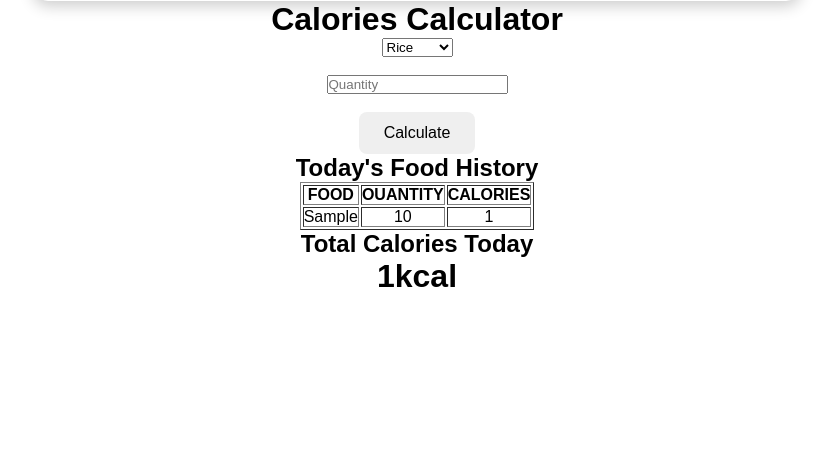
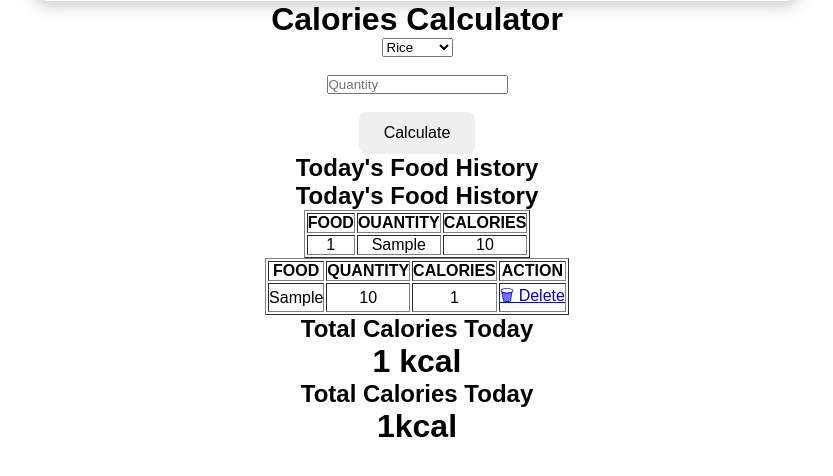
Before and after one commit to rehanahmedmulla/Calorie-Counter, a Flask app: page /dashboard in a window 1280 px wide. Shown: the part 303-779 px from the top of the page, without its empty margins (223-1056 px from the left). Run offline with Flask 3, Linux system fonts and the light colour scheme; tables that the repository leaves empty hold one stand-in row (values such as "Sample post").

Commit message:
Add delete food entry feature

```diff
--- a/app.py
+++ b/app.py
@@ -1,4 +1,4 @@
-from flask import Flask, render_template, request
+from flask import Flask, render_template, request,redirect
 import sqlite3
 from datetime import date
 
@@ -42,7 +42,7 @@ def dashboard():
         today = date.today()
 
         cursor.execute(
-            "INSERT INTO food_history (food, quantity, calories, date) VALUES (?, ?, ?, ?)",
+            "INSERT INTO food_history (food, quantity, calories,date) VALUES (?, ?, ?, ?)",
             (food, quantity, calories, str(today))
         )
 
@@ -52,7 +52,7 @@ def dashboard():
     cursor = conn.cursor()
 
     cursor.execute("""
-        SELECT food, quantity, calories
+        SELECT id,food, quantity, calories
         FROM food_history
         ORDER BY id DESC
     """)
@@ -60,7 +60,7 @@ def dashboard():
     history = cursor.fetchall()
     total_calories=0
     for item in history:
-        total_calories += item[2]
+        total_calories += item[3]
 
     conn.close()
     goal = 2500
@@ -83,6 +83,23 @@ def dashboard():
         remaining=remaining,
         progress=progress
     )
+
+@app.route("/delete/<int:id>")
+def delete(id):
+
+    conn = sqlite3.connect("calories.db")
+    cursor = conn.cursor()
+
+    cursor.execute(
+        "DELETE FROM food_history WHERE id=?",
+        (id,)
+    )
+
+    conn.commit()
+    conn.close()
+
+    return redirect("/dashboard")
+
 @app.route("/bmi", methods=["GET", "POST"])
 def bmi():
 
--- a/templates/dashboard.html
+++ b/templates/dashboard.html
@@ -85,6 +85,37 @@
             <td>{{item[1]}}</td>
             <td>{{item[2]}}</td>
         </tr>
+        <h2>Today's Food History</h2>
+
+<table border="1" cellpadding="10" style="margin:auto;">
+
+    <tr>
+        <th>FOOD</th>
+        <th>QUANTITY</th>
+        <th>CALORIES</th>
+        <th>ACTION</th>
+    </tr>
+
+    {% for item in history %}
+
+    <tr>
+        <td>{{ item[1] }}</td>
+        <td>{{ item[2] }}</td>
+        <td>{{ item[3] }}</td>
+
+        <td>
+            <a href="/delete/{{ item[0] }}">
+                🗑 Delete
+            </a>
+        </td>
+    </tr>
+
+    {% endfor %}
+
+</table>
+
+<h2>Total Calories Today</h2>
+<h1>{{ total_calories }} kcal</h1>
         {% endfor %}
     </table>
     <h2>Total Calories Today</h2>
```
Also changed, not shown: database.py (+34 -0 lines), calories.db.
